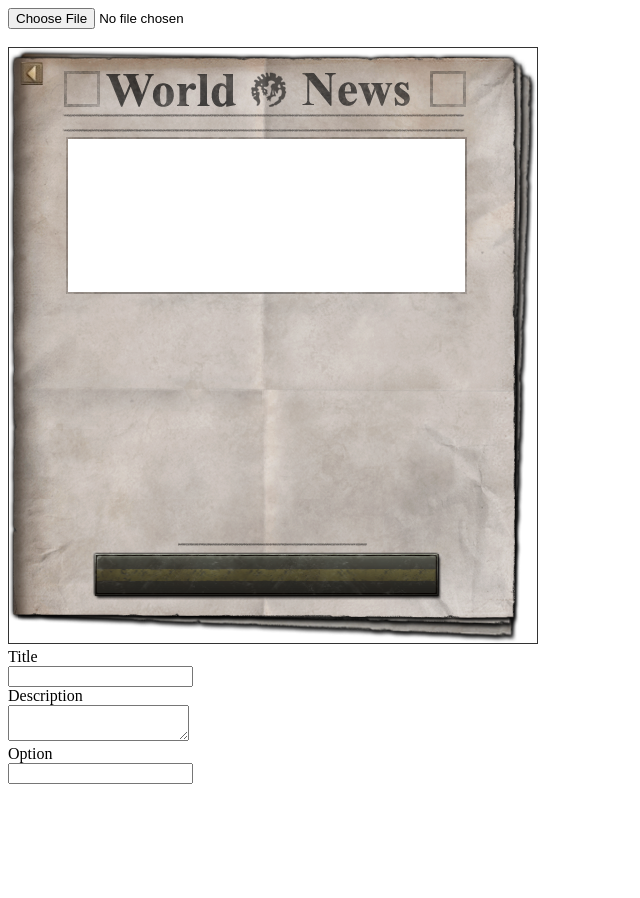
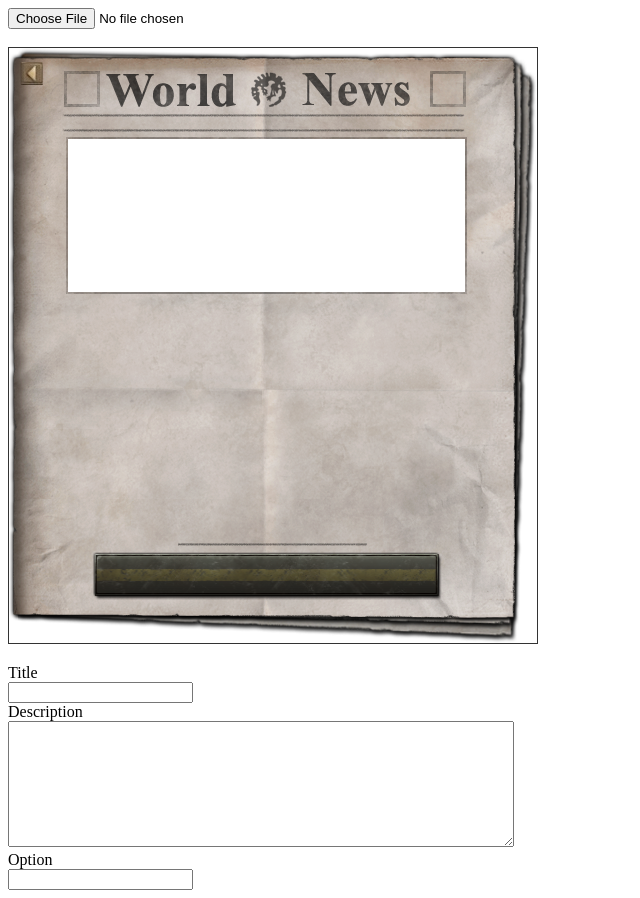
Before and after one commit to nakamura-86/hoi4-event-generator, a plain HTML site: page index.html in a window 1280 px wide. Shown: the whole page, without its empty margins (0-640 px from the left). Before the commit the page ends 800 px from the top, so only its background shows below. Drawn offline with Linux system fonts and the light colour scheme; a web font is replaced by a local one.

Commit message:
Update index.html

```diff
--- a/index.html
+++ b/index.html
@@ -24,6 +24,18 @@
   <canvas id="canvas"></canvas>
 
   <!-- ===== テキストUI ===== -->
+  <style>
+  #text-ui {
+    margin-top: 16px;
+  }
+
+  #text-ui textarea {
+    width: 500px;
+    height: 120px;
+    font-size: 14px;
+  }
+</style>
+
   <div id="text-ui">
     <div>
       <label>Title</label><br>
```
